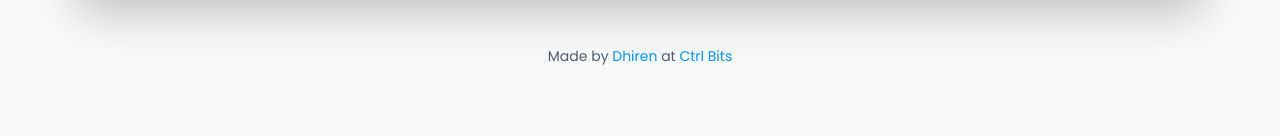
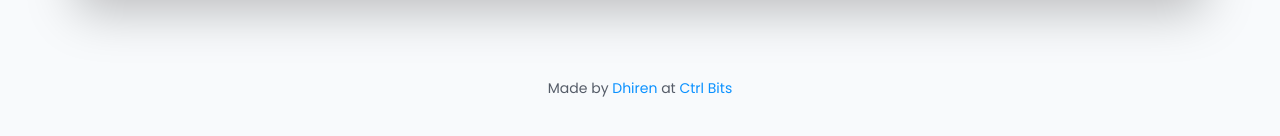
Before and after one commit to dhirendraxd/shishir-portfolio-ui, a React (Vite) app: page / in a window 1280 px wide. Shown: the part 4999-5135 px from the top of the page. Built offline with nearby package versions, Linux system fonts and the light colour scheme; the HTML template or start-up script is replaced by a standard one.

Commit message:
Add more spacing above footer text

```diff
--- a/src/components/Contact.tsx
+++ b/src/components/Contact.tsx
@@ -106,7 +106,7 @@ const Contact = () => {
           </div>
         </div>
 
-        <p className="mt-12 text-center text-sm text-muted-foreground">
+        <p className="mt-20 text-center text-sm text-muted-foreground">
           Made by <a href="https://dhirendrasinghdhami.com.np/" target="_blank" rel="noopener noreferrer" className="text-accent hover:underline">Dhiren</a> at <a href="https://www.ctrlbits.com/" target="_blank" rel="noopener noreferrer" className="text-accent hover:underline">Ctrl Bits</a>
         </p>
       </div>
```
